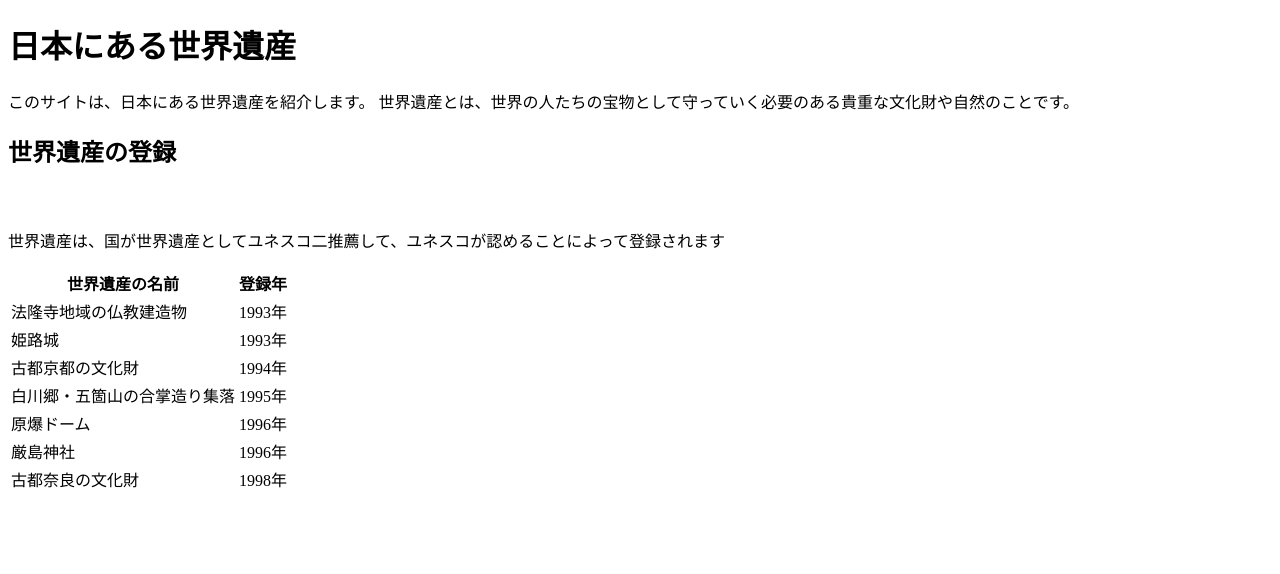
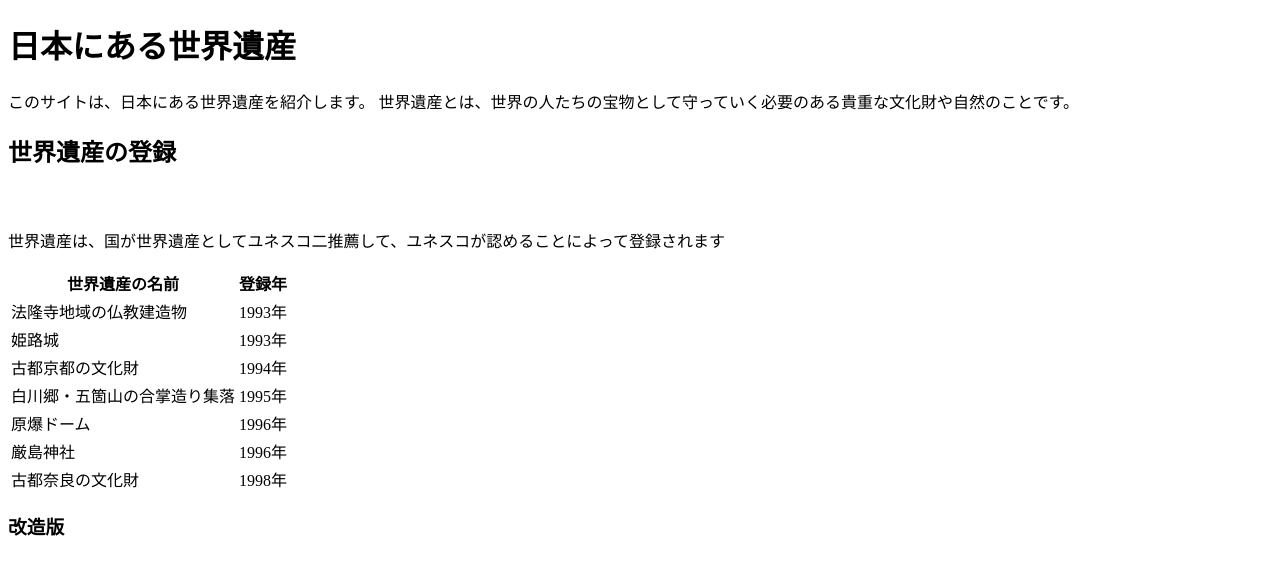
Before and after one commit to SeanWang2009/OptiEdu, a plain HTML site: page index.html in a window 1280 px wide. Drawn offline with Linux system fonts and the light colour scheme.

Commit message:
Update index.html

```diff
--- a/index.html
+++ b/index.html
@@ -22,5 +22,6 @@
     <tr><td>厳島神社</td><td>1996年</td></tr>
     <tr><td>古都奈良の文化財</td><td>1998年</td></tr>
     </table>
+   <h3>改造版</h3>
  </body>
 </html>
```
